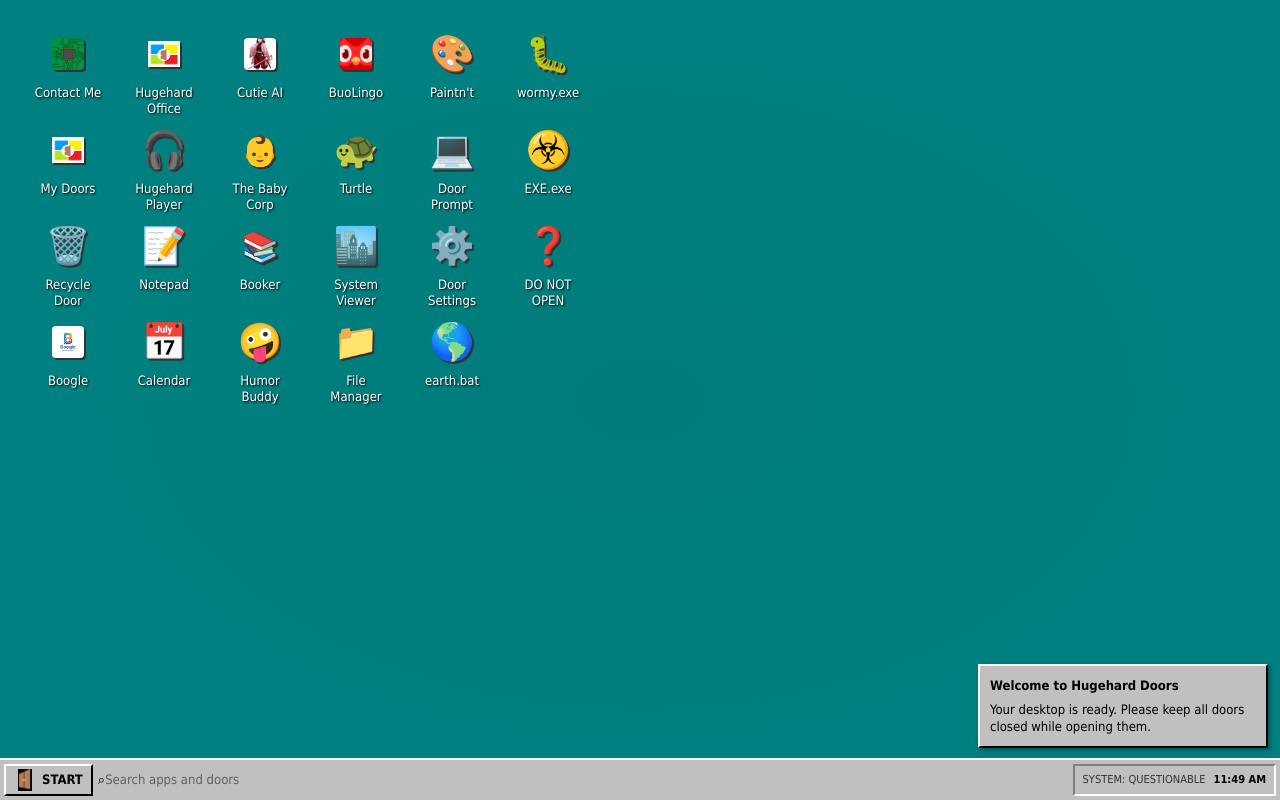
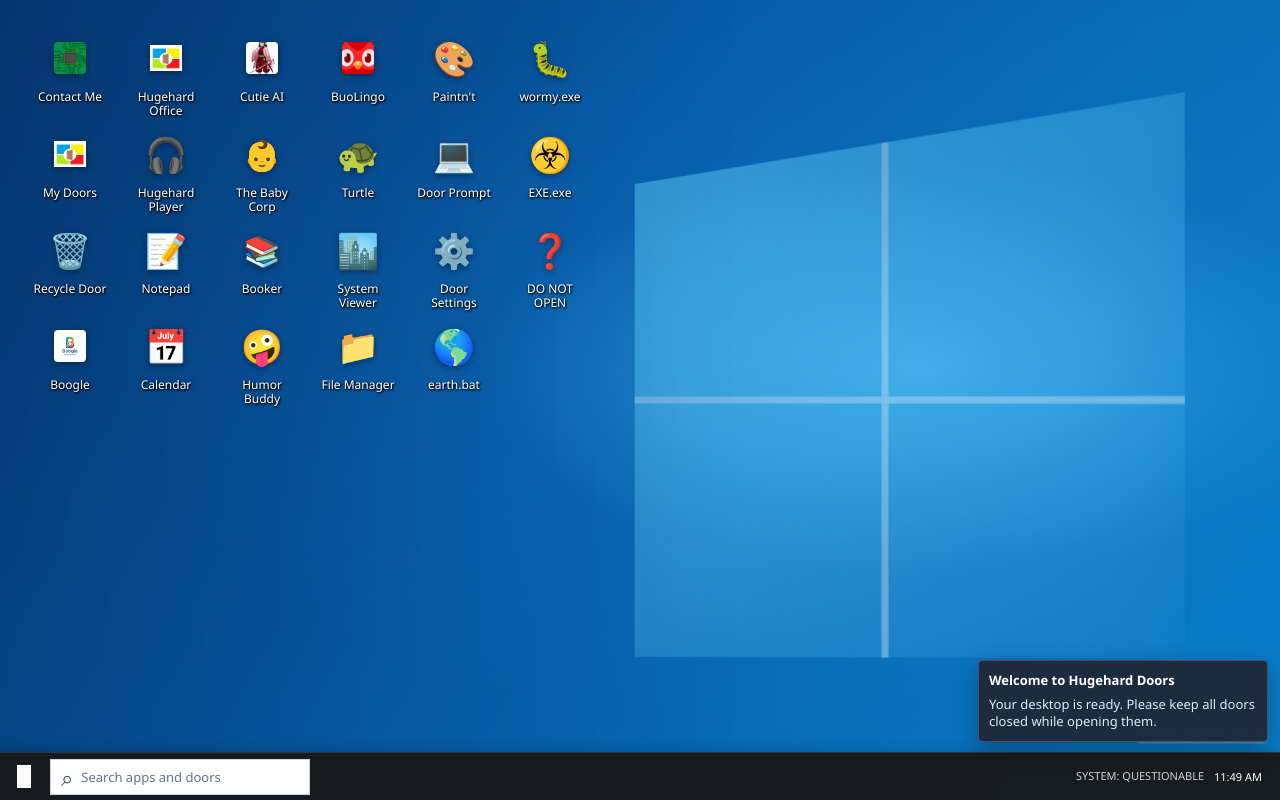
Before and after one commit to ThomasLefebvre-abandehlvi/HugeHard-Doors-10-Noob, a Next.js app: page / in a window 1280 px wide. Built offline with nearby package versions, Linux system fonts and the light colour scheme.

Commit message:
Refresh desktop styling with Windows 10-inspired visual system

```diff
--- a/app/globals.css
+++ b/app/globals.css
@@ -893,3 +893,454 @@ button {
     border: 2px solid;
     border-color: #fff #000 #000 #fff;
 }
+
+
+/* =====================================================
+   DOORS 10 — WINDOWS 10-INSPIRED DESKTOP REFRESH
+   Existing app mechanics and retro easter eggs are retained.
+   ===================================================== */
+
+:root {
+    --desktop-blue: #0878c9;
+    --window-grey: #f3f3f3;
+    --light-grey: #ffffff;
+    --dark-grey: #64748b;
+    --title-blue: #0078d4;
+    --title-light: #2b88d8;
+    --selection-blue: #0078d4;
+    --font-main: "Segoe UI", "Arial", sans-serif;
+}
+
+html, body {
+    font-family: "Segoe UI", Arial, sans-serif;
+    font-size: 13px;
+    background: #0878c9;
+}
+
+#desktop {
+    background: #0878c9;
+}
+
+#desktop-background {
+    background:
+        radial-gradient(ellipse at 72% 46%, rgba(70, 190, 255, .62) 0%, rgba(22, 126, 211, .16) 34%, transparent 62%),
+        linear-gradient(118deg, #063b78 0%, #075ca8 43%, #087fc9 100%);
+    overflow: hidden;
+}
+
+#desktop-background::before {
+    content: "";
+    position: absolute;
+    width: min(44vw, 560px);
+    height: min(44vw, 560px);
+    right: 9%;
+    top: 50%;
+    transform: translateY(-50%) perspective(700px) rotateY(-13deg);
+    background:
+        linear-gradient(90deg, transparent 49.2%, rgba(220,245,255,.85) 49.5%, rgba(220,245,255,.85) 50.5%, transparent 50.8%),
+        linear-gradient(0deg, transparent 49.2%, rgba(220,245,255,.85) 49.5%, rgba(220,245,255,.85) 50.5%, transparent 50.8%),
+        linear-gradient(135deg, rgba(105,220,255,.92), rgba(0,100,190,.2));
+    clip-path: polygon(0 8%, 100% 0, 100% 92%, 0 100%);
+    opacity: .48;
+    filter: drop-shadow(0 0 42px rgba(125,220,255,.65));
+    pointer-events: none;
+}
+
+#desktop-background::after {
+    content: "";
+    position: absolute;
+    inset: 0;
+    background: linear-gradient(90deg, rgba(0,20,55,.15), transparent 58%);
+    pointer-events: none;
+}
+
+#desktop-icons {
+    inset: 14px 12px 58px 12px;
+    gap: 7px;
+    z-index: 2;
+}
+
+.desktop-icon {
+    width: 92px;
+    min-height: 92px;
+    padding: 7px 4px;
+    gap: 6px;
+    border-radius: 4px;
+    transition: background .12s ease, border-color .12s ease;
+}
+
+.desktop-icon:hover {
+    background: rgba(210,235,255,.16);
+    border-color: rgba(220,240,255,.28);
+}
+
+.desktop-icon.selected {
+    background: rgba(0,120,215,.48);
+    border: 1px solid rgba(220,245,255,.82);
+}
+
+.door-icon {
+    width: 48px;
+    height: 48px;
+    font-size: 34px;
+    filter: drop-shadow(0 2px 3px rgba(0,0,0,.38));
+}
+
+.desktop-icon span {
+    max-width: 88px;
+    padding: 2px 4px;
+    color: #fff;
+    font-size: 12px;
+    text-shadow: 0 1px 3px rgba(0,0,0,.9), 1px 1px 2px #000;
+}
+
+#window-layer {
+    inset: 0 0 48px 0;
+}
+
+.app-window {
+    background: #fff;
+    border: 1px solid rgba(15,23,42,.42);
+    border-radius: 6px;
+    box-shadow: 0 12px 34px rgba(0,0,0,.34), 0 2px 6px rgba(0,0,0,.18);
+}
+
+.window-titlebar {
+    height: 34px;
+    min-height: 34px;
+    padding: 4px 7px 4px 11px;
+    background: #0878c9;
+    font-size: 13px;
+    font-weight: 600;
+}
+
+.app-window:not(.active) .window-titlebar {
+    background: #64748b;
+}
+
+.window-controls {
+    gap: 2px;
+}
+
+.window-controls button {
+    width: 30px;
+    height: 25px;
+    border: 0;
+    border-radius: 3px;
+    background: transparent;
+    color: #fff;
+    font-size: 15px;
+    font-weight: 400;
+}
+
+.window-controls button:hover {
+    background: rgba(255,255,255,.2);
+}
+
+.window-controls button:active {
+    border: 0;
+    background: rgba(0,0,0,.2);
+}
+
+.window-content {
+    background: #fff;
+    color: #1f2937;
+}
+
+.window-statusbar {
+    background: #f8fafc;
+    border-top: 1px solid #e2e8f0;
+    color: #64748b;
+}
+
+#taskbar {
+    height: 48px;
+    gap: 0;
+    padding: 0 8px 0 0;
+    background: rgba(24, 24, 27, .96);
+    border-top: 1px solid rgba(255,255,255,.12);
+    box-shadow: 0 -2px 12px rgba(0,0,0,.16);
+    backdrop-filter: blur(18px);
+}
+
+#start-button {
+    height: 48px;
+    min-width: 48px;
+    width: 48px;
+    padding: 0;
+    gap: 0;
+    background: transparent;
+    border: 0;
+    color: #fff;
+    font-size: 0;
+    transition: background .12s ease;
+}
+
+#start-button:hover, #start-button.active {
+    background: rgba(255,255,255,.14);
+    border: 0;
+}
+
+#start-button img {
+    width: 23px;
+    height: 23px;
+    object-fit: contain;
+    filter: brightness(0) invert(1);
+}
+
+#taskbar-search-wrap {
+    height: 36px;
+    width: min(260px, 24vw);
+    min-width: 150px;
+    margin: 0 8px 0 2px;
+    padding: 0 10px;
+    display: flex;
+    align-items: center;
+    gap: 8px;
+    background: #fff;
+    color: #475569;
+    border: 1px solid #cbd5e1;
+    box-shadow: 0 1px 2px rgba(0,0,0,.18);
+}
+
+#taskbar-search-wrap > span {
+    font-size: 22px;
+    line-height: 1;
+}
+
+#taskbar-search {
+    width: 100%;
+    min-width: 0;
+    border: 0;
+    outline: 0;
+    background: transparent;
+    color: #1f2937;
+    font: 13px "Segoe UI", Arial, sans-serif;
+    user-select: text;
+}
+
+#taskbar-search::placeholder {
+    color: #64748b;
+}
+
+#taskbar-windows {
+    align-items: stretch;
+    gap: 2px;
+    padding: 0 5px;
+}
+
+.taskbar-window {
+    max-width: 190px;
+    height: 48px;
+    padding: 0 14px;
+    display: flex;
+    align-items: center;
+    background: transparent;
+    border: 0;
+    border-bottom: 2px solid transparent;
+    color: #f8fafc;
+    border-radius: 0;
+}
+
+.taskbar-window:hover {
+    background: rgba(255,255,255,.12);
+}
+
+.taskbar-window.active {
+    background: rgba(255,255,255,.13);
+    border: 0;
+    border-bottom: 2px solid #38bdf8;
+    color: #fff;
+}
+
+#system-tray {
+    height: 48px;
+    min-width: 150px;
+    gap: 10px;
+    padding: 0 10px;
+    border: 0;
+    border-radius: 0;
+    color: #fff;
+    font-size: 11px;
+}
+
+#system-status {
+    color: #cbd5e1;
+}
+
+#clock {
+    color: #fff;
+    font-weight: 400;
+    line-height: 1.2;
+}
+
+#start-menu {
+    position: fixed;
+    bottom: 48px;
+    left: 0;
+    z-index: 500;
+    width: min(370px, calc(100vw - 12px));
+    max-height: min(650px, calc(100vh - 60px));
+    padding: 10px;
+    overflow-y: auto;
+    overflow-x: hidden;
+    background: rgba(30, 41, 59, .97);
+    color: #f8fafc;
+    border: 1px solid rgba(255,255,255,.16);
+    border-radius: 0;
+    box-shadow: 0 14px 38px rgba(0,0,0,.42);
+    backdrop-filter: blur(20px);
+}
+
+#start-menu[hidden] {
+    display: none;
+}
+
+.start-menu-header {
+    padding: 12px 10px 16px;
+    margin: 0 0 8px;
+    background: transparent;
+    color: #fff;
+    border-bottom: 1px solid rgba(255,255,255,.14);
+}
+
+.start-menu-user {
+    display: flex;
+    align-items: center;
+    gap: 12px;
+}
+
+.start-menu-avatar {
+    width: 38px;
+    height: 38px;
+    display: grid;
+    place-items: center;
+    border-radius: 50%;
+    background: #0878c9;
+    color: #fff;
+    font-size: 19px;
+    font-weight: 600;
+}
+
+.start-menu-user strong,
+.start-menu-user span {
+    display: block;
+}
+
+.start-menu-user strong {
+    font-size: 13px;
+    letter-spacing: .3px;
+}
+
+.start-menu-user span {
+    margin-top: 3px;
+    color: #aab9ca;
+    font-size: 10px;
+    letter-spacing: .6px;
+}
+
+#start-menu button {
+    min-height: 36px;
+    padding: 7px 10px;
+    display: flex;
+    align-items: center;
+    gap: 9px;
+    color: #e5edf6;
+    text-align: left;
+    border: 1px solid transparent;
+    border-radius: 3px;
+    background: transparent;
+    font: 13px "Segoe UI", Arial, sans-serif;
+}
+
+#start-menu button:hover {
+    color: #fff;
+    background: rgba(255,255,255,.12);
+    border-color: rgba(255,255,255,.08);
+}
+
+#start-menu .context-separator {
+    background: rgba(255,255,255,.18);
+}
+
+#start-menu #shutdown-button {
+    color: #fecaca;
+}
+
+#notification-layer {
+    bottom: 58px;
+}
+
+.system-notification {
+    background: rgba(30,41,59,.97);
+    color: #f8fafc;
+    border: 1px solid rgba(255,255,255,.18);
+    border-radius: 5px;
+    box-shadow: 0 8px 24px rgba(0,0,0,.3);
+}
+
+.notification-title {
+    color: #fff;
+}
+
+.notification-message {
+    color: #dbeafe;
+}
+
+.retro-button {
+    border: 1px solid #9ca3af;
+    border-radius: 3px;
+    background: #f8fafc;
+    color: #1f2937;
+}
+
+.retro-button:hover {
+    background: #eaf4fc;
+}
+
+.retro-button:active {
+    padding: 5px 12px;
+    border: 1px solid #64748b;
+    background: #dbeafe;
+}
+
+.retro-input {
+    border: 1px solid #94a3b8;
+    border-radius: 2px;
+}
+
+@media (max-width: 700px) {
+    #taskbar-search-wrap {
+        width: min(190px, 34vw);
+        min-width: 105px;
+        margin-right: 4px;
+    }
+
+    #system-status {
+        display: none;
+    }
+
+    #system-tray {
+        min-width: 64px;
+        padding: 0 6px;
+    }
+
+    .taskbar-window {
+        max-width: 110px;
+        padding: 0 8px;
+    }
+
+    #desktop-icons {
+        gap: 3px;
+    }
+
+    .desktop-icon {
+        width: 78px;
+        min-height: 82px;
+    }
+
+    .desktop-icon span {
+        max-width: 74px;
+        font-size: 11px;
+    }
+}
```
